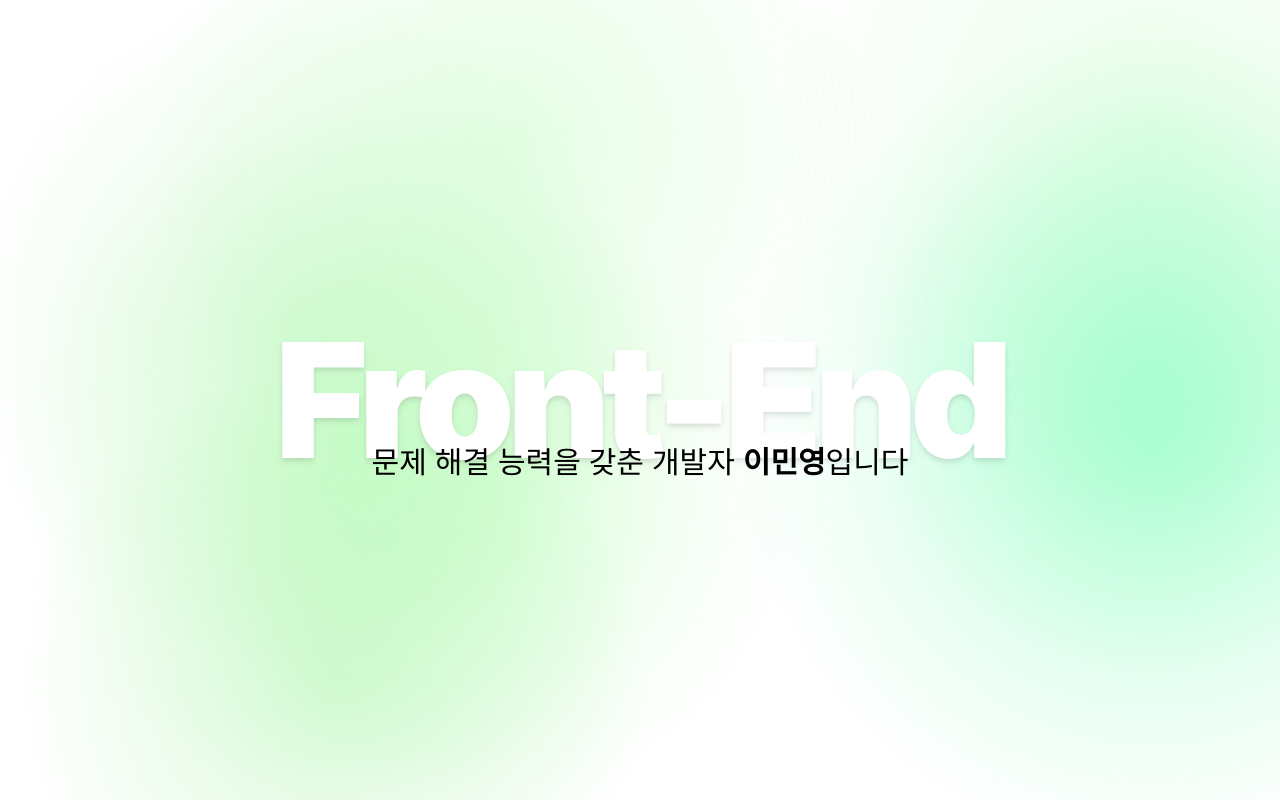
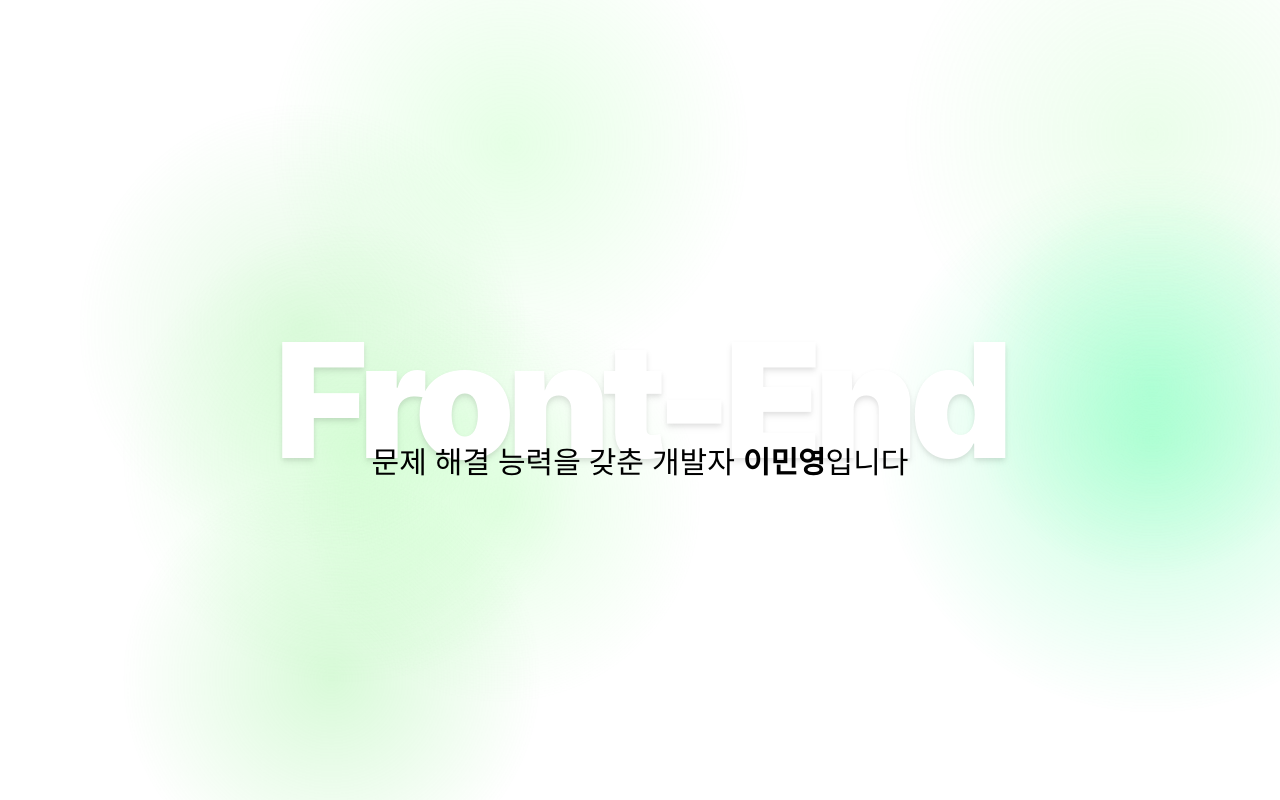
Before and after one commit to my2min0/portfolio, a React (Create React App) app: page / in a window 1280 px wide. Shown: the top 800 px of the page. Built offline with nearby package versions, Linux system fonts and the light colour scheme; the HTML template or start-up script is replaced by a standard one.

Commit message:
scale 변화 삭제함?

```diff
--- a/src/components/common/AnimatedBackground.js
+++ b/src/components/common/AnimatedBackground.js
@@ -45,7 +45,7 @@ const AnimatedBackground = ({ children }) => {
                 setCircles(prev => prev.map(circle => ({
                     ...circle,
                     opacity: 1,
-                    scale: 1.5,
+                    scale: 1,
                 })));
                 setIsInitialLoad(false);
             }, 100);
@@ -87,13 +87,7 @@ const AnimatedBackground = ({ children }) => {
                                 setCircles(innerPrev =>
                                     innerPrev.map(circle => {
                                         const isNewCircle = newCircles.some(nc => nc.id === circle.id);
-                                        if (isNewCircle) {
-                                            // 새 원은 즉시 표시
-                                            return { ...circle, opacity: 1, scale: 1 };
-                                        } else {
-                                            // 기존 원들은 150%로 확대
-                                            return { ...circle, scale: 1.5 };
-                                        }
+                                        return { ...circle, opacity: 1, scale: 1 };
                                     })
                                 );
                             }, 50);
```
